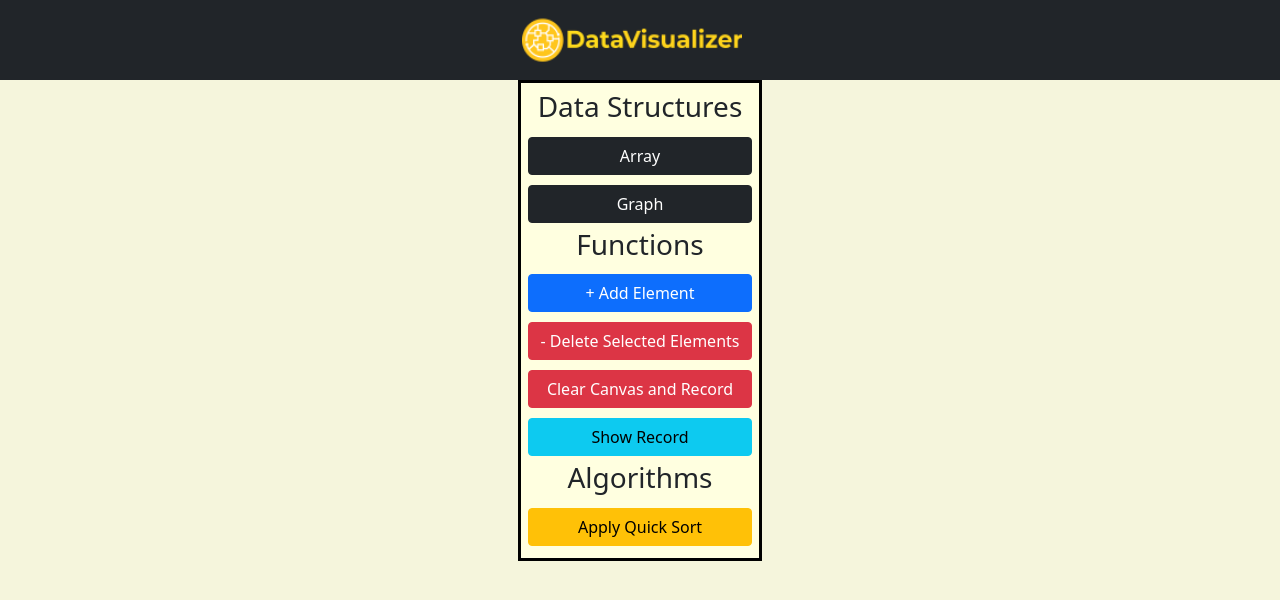
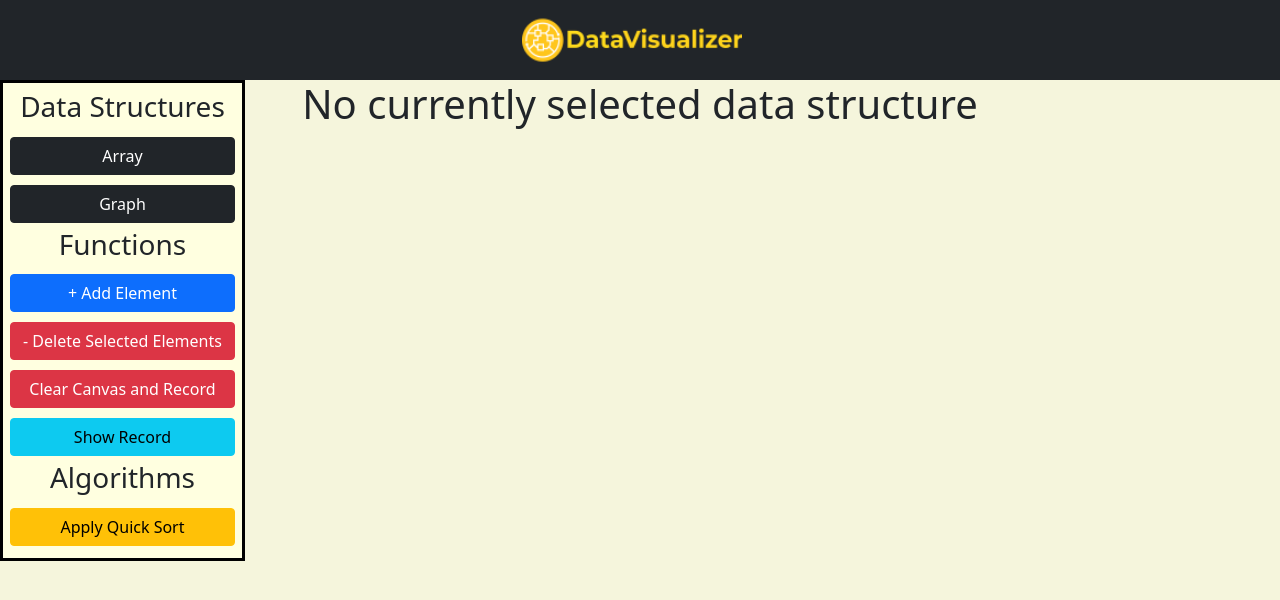
Before and after one commit to Calvin-Lu/data-visualizer, a React (Create React App) app: page / in a window 1280 px wide. Shown: the top 600 px of the page. Built offline with nearby package versions, Linux system fonts and the light colour scheme.

Commit message:
Function box by appears in top left of canvas on default. Data structure header appears at the top

```diff
--- a/src/App.js
+++ b/src/App.js
@@ -7,7 +7,7 @@ import 'bootstrap/dist/css/bootstrap.min.css'
 import { v4 as uuidv4 } from 'uuid'
 
 function App() {
-  // const [currentStructure, setCurrentStructure]=useState('') //keeps track of selected data structure
+  const [currentStructure, setCurrentStructure]=useState('') //keeps track of selected data structure
   const [elements, setElements] = useState([])
   const [selectedElements, setSelectedElements] = useState([])
   const [record, setRecord] = useState([])
@@ -139,6 +139,10 @@ function App() {
     }
   }
 
+  const selectStructure = (dataStructure) => {
+    setCurrentStructure(dataStructure)
+  }
+
   // const clearRecord = () => {
   //   tempRecord = []
   //   setRecord([])
@@ -156,6 +160,8 @@ function App() {
       clearCanvas={clearCanvas}
       showRecord={showRecord}
       displayRecord={displayRecord}
+      currentStructure={currentStructure}
+      selectStructure={selectStructure}
       />
       <Record
       displayRecord={displayRecord}
--- a/src/components/Canvas.js
+++ b/src/components/Canvas.js
@@ -3,9 +3,12 @@ import Element from './Element'
 import '../index.css'
 import FunctionBox from './FunctionBox'
 
-const Canvas = ({elements, selectElement,  addElement, deleteSelectedElements, quickSort, clearCanvas, showRecord, displayRecord} ) => {
+const Canvas = ({elements, selectElement,  addElement, deleteSelectedElements, quickSort, clearCanvas, showRecord, displayRecord, currentStructure, selectStructure} ) => {
     return (
         <div className={displayRecord ? "canvas" : "canvas canvas-record-hidden"}>
+            <h1>{currentStructure === "" ?
+            "No currently selected data structure" : `The currently selected data structure is: ${currentStructure}`}
+            </h1>
             {elements.map((element) => (
                 <Element key={element.id} id={element.id} value={element.value} selected={element.selected} selectElement={selectElement}/>
             ))}
@@ -18,6 +21,7 @@ const Canvas = ({elements, selectElement,  addElement, deleteSelectedElements, q
             clearCanvas={clearCanvas}
             showRecord={showRecord}
             displayRecord={displayRecord}
+            selectStructure={selectStructure}
             />
         </div>
     )
--- a/src/components/FunctionBox.js
+++ b/src/components/FunctionBox.js
@@ -2,13 +2,13 @@ import React from 'react'
 import Button from 'react-bootstrap/Button'
 import Draggable from 'react-draggable'
 
-const FunctionBox = ({ addElement, deleteSelectedElements, elements, quickSort, clearCanvas, showRecord, displayRecord }) => {
+const FunctionBox = ({ addElement, deleteSelectedElements, elements, quickSort, clearCanvas, showRecord, displayRecord, selectStructure }) => {
     return (
         <Draggable bounds="body">
             <div className="function-box">
                 <h3>Data Structures</h3>
-                <Button className="btn-dark function-box-button">Array</Button>
-                <Button className="btn-dark function-box-button">Graph</Button>
+                <Button className="btn-dark function-box-button" onClick={() => selectStructure('array')}>Array</Button>
+                <Button className="btn-dark function-box-button" onClick={() => selectStructure('graph')}>Graph</Button>
                 <h3>Functions</h3>
                 <Button className="function-box-button" onClick={addElement}>+ Add Element</Button>
                 <Button className="btn-danger function-box-button" onClick={deleteSelectedElements}>- Delete Selected Elements</Button>
--- a/src/index.css
+++ b/src/index.css
@@ -34,6 +34,7 @@ code {
 
 .navigation-bar {
   min-height:10vh;
+  max-height:20vh;
 }
 
 .canvas {
@@ -46,6 +47,10 @@ code {
 }
 .canvas-record-hidden {
   min-height:90vh;
+}
+
+.canvas h1 {
+  position:absolute;
 }
 
 .element {
@@ -104,6 +109,7 @@ code {
   text-align:center;
   cursor:move;
   position:absolute;
+  left:0px;
 }
 
 .function-box-button {
```
